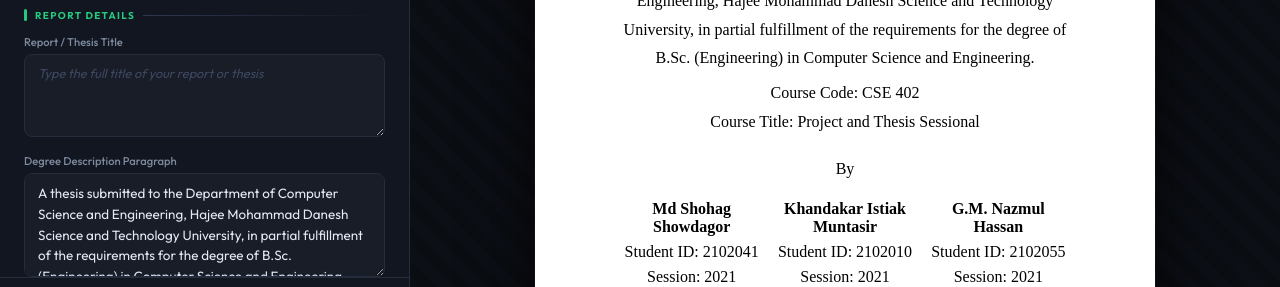
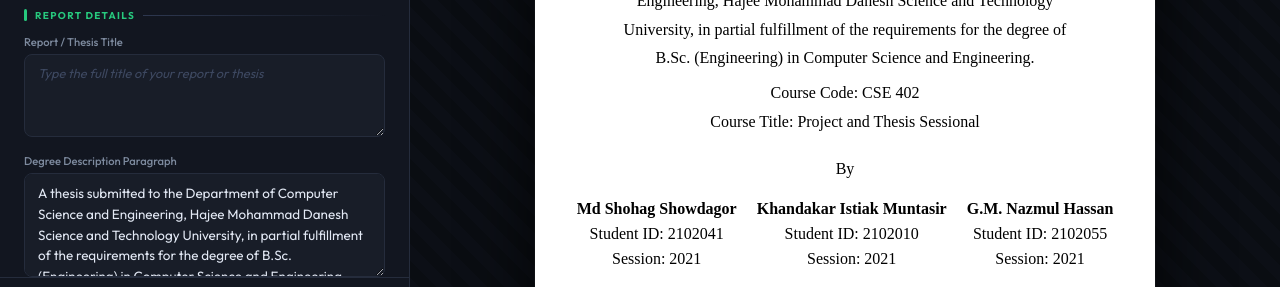
Before and after one commit to Istiak00Sabit/Hstu_Cover_generator, a plain HTML site: page hstu-cover/index.html in a window 1280 px wide. Shown: the part 385-672 px from the top of the page. Drawn offline with Linux system fonts and the light colour scheme.

Commit message:
Add files via upload

```diff
--- a/hstu-cover/css/style.css
+++ b/hstu-cover/css/style.css
@@ -333,13 +333,13 @@ nav {
 .cp-members-table {
   width: 100%;
   border-collapse: collapse;
-  table-layout: fixed;
+  table-layout: auto;
 }
 .cp-members-table td {
   text-align: center;
-  padding: 0 6px;
+  padding: 0 10px;
   vertical-align: top;
-  word-break: break-word;
+  white-space: nowrap;
 }
 .cp-members-table .row-name td {
   font-size: 12pt; font-weight: 700;
```
